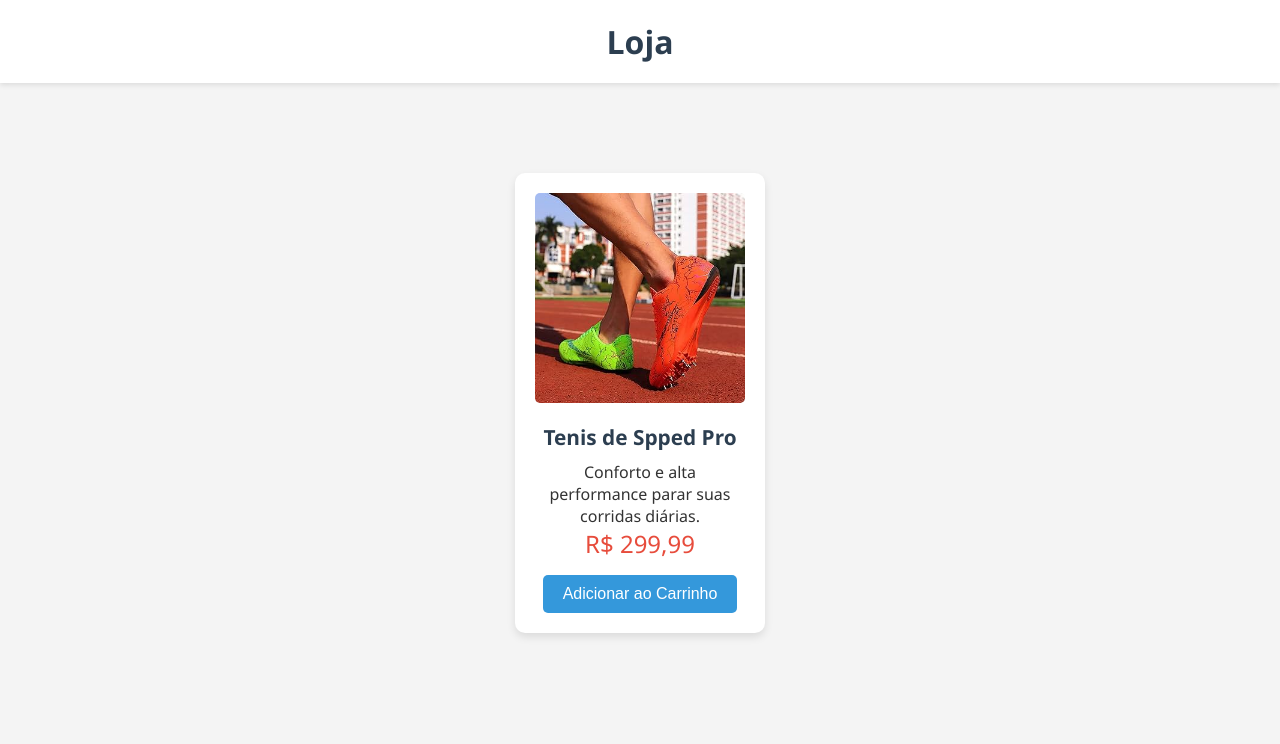
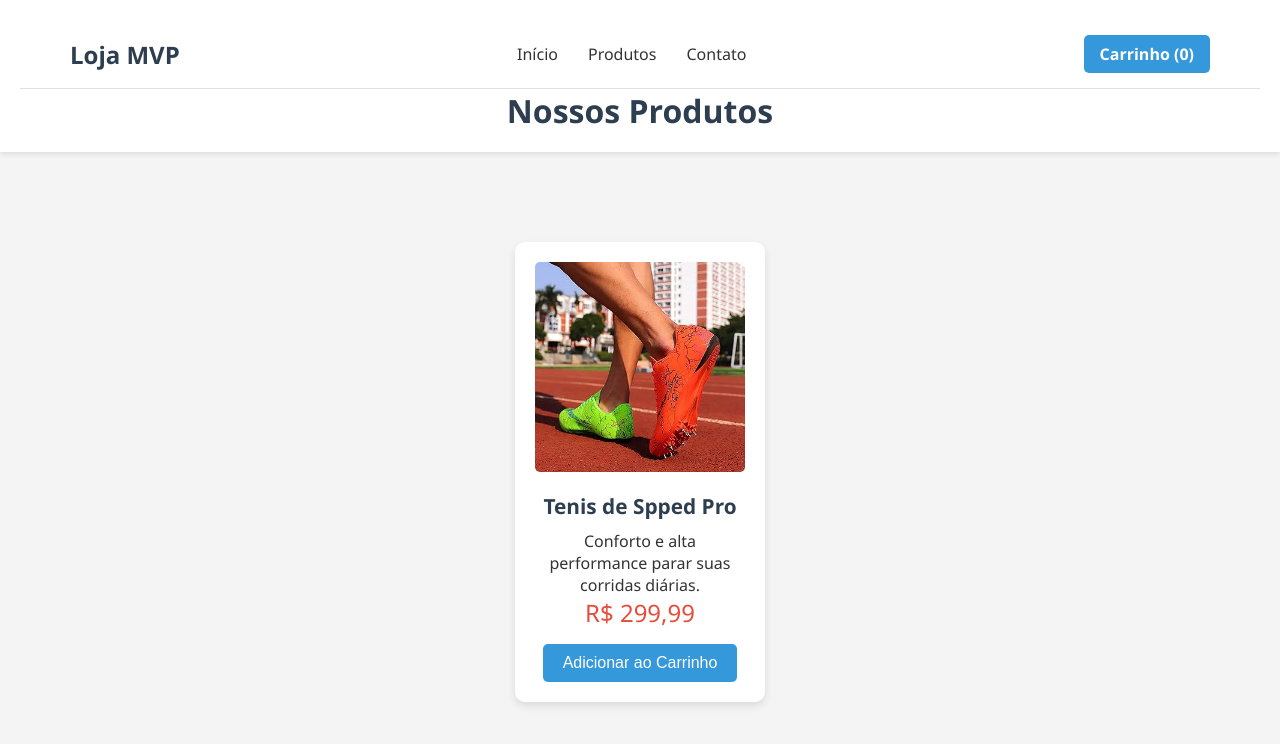
Before and after one commit to JhonnyAnthony/EngenhariaSoftware, a plain HTML site: page Design/index.html in a window 1280 px wide. Drawn offline with Linux system fonts and the light colour scheme.

Commit message:
feat: new features at html

```diff
--- a/Design/css/style.css
+++ b/Design/css/style.css
@@ -31,6 +31,46 @@ main{
     padding: 20px; /* Espaçamento interno */
 }
 
+.navbar {
+    display: flex; /* Flexbox para organizar os itens horizontalmente */
+    justify-content: space-between; /* Centraliza os itens na barra de navegação */
+    align-items: center;
+    padding: 15px 50px; /* Espaçamento interno */
+    background-color: #ffff; /* Fundo branco para a barra de navegação */
+    border-bottom: 1px solid #e0e0e0;
+}
+.navbar .logo {
+    font-size: 1.5em;
+    font-weight: bold;
+    color: #2c3e50;
+}
+
+.navbar .nav-links {
+    display: flex; /* Flexbox para organizar os links horizontalmente */
+    list-style: none; /* Remove os marcadores da lista */
+    gap: 30px;
+}
+.navbar .nav-links a{
+    text-decoration: none;
+    color: #333;
+    font-size: 1rem;
+    transition: color 0.3s ease; /* Transição suave para o efeito de hover */
+}
+.navbar .nav-links a:hover{
+    color: #3498db; /* Cor azul ao passar o mouse */
+}
+.navbar .cart-icon {
+    background-color: #3498db;
+    color: #fff;
+    padding: 8px 16px;
+    border-radius: 5px;
+    font-weight: bold;
+    cursor: pointer;
+    transition: background-color 0.3s ease; /* Transição suave para o efeito de hover */
+}
+.navbar .cart-icon:hover {
+    background-color: #2980b9; /* Cor mais escura ao passar o mouse */
+}
 /* Card */
 .product-card{
     background-color: #fff; /* Fundo branco para o card */
--- a/Design/index.html
+++ b/Design/index.html
@@ -10,7 +10,20 @@
 
 <body>
     <header>
-        <h1>Loja</h1>
+        <div class="navbar">
+            <div class="logo"> Loja MVP </div>
+            <nav>
+                <ul class="nav-links">
+                    <li><a href="#">Início</a></li>
+                    <li><a href="#">Produtos</a></li>
+                    <li><a href="#">Contato</a></li>
+                </ul>
+            </nav>
+            <div class="cart-icon">
+                Carrinho <span>(0)</span>
+            </div>
+        </div>
+        <h1>Nossos Produtos</h1>
     </header>
     <main>
         <div class="product-card">
```
